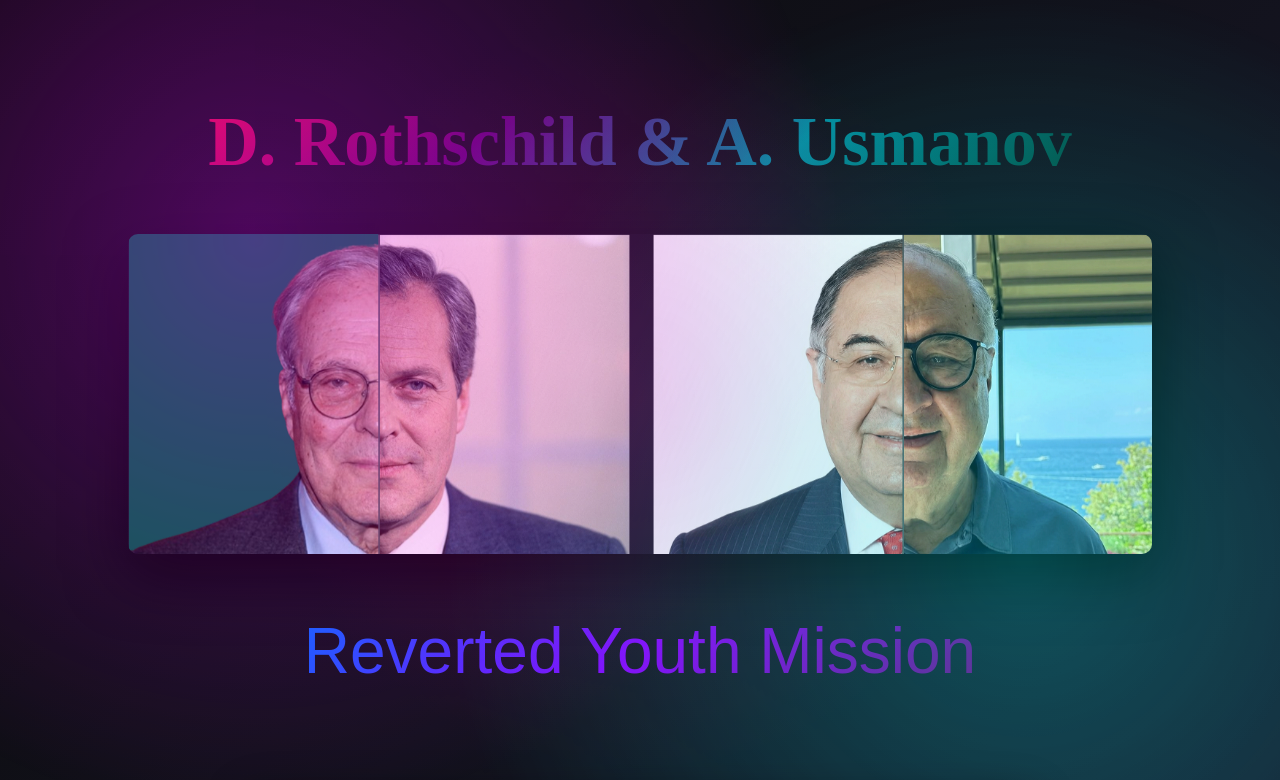
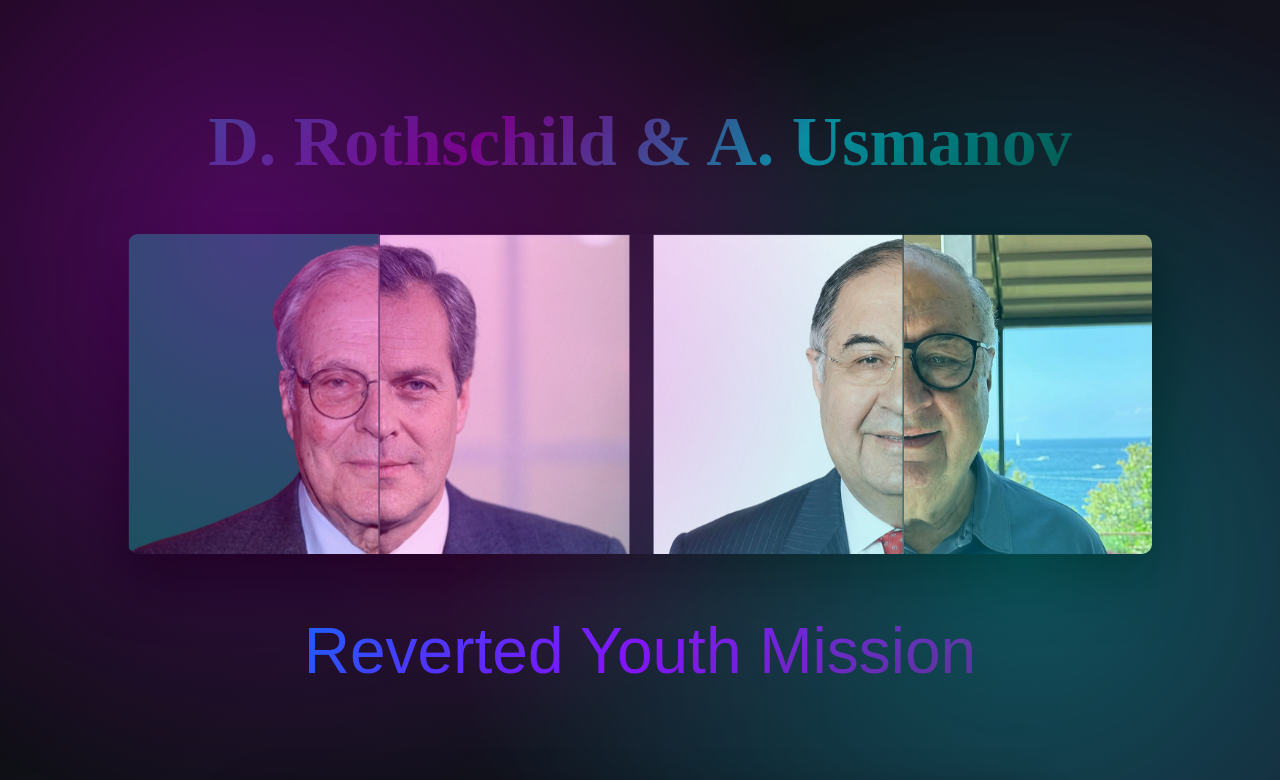
Before and after one commit to revertedyouth/revertedyouth.github.io, a plain HTML site: page index.html in a window 1280 px wide. Shown: the top 780 px of the page. Drawn offline with Linux system fonts and the light colour scheme; a web font is replaced by a local one.

Commit message:
Update index.html

```diff
--- a/index.html
+++ b/index.html
@@ -251,7 +251,8 @@
       font-variation-settings: "wdth" 100;
       text-align: center;
       /* background: linear-gradient(134deg, #ff006a, #5e056f, #028d9d, #054739); */
-      background: linear-gradient(134deg, #ed0f42, #5e056f, #028d9d, #054739);
+      /* background: linear-gradient(134deg, #ed0f42, #5e056f, #028d9d, #054739); */
+      background: linear-gradient(134deg, #135877, #5e056f, #028d9d, #054739);
       -webkit-background-clip: text;
       -webkit-text-fill-color: transparent;
       background-clip: text;
```
